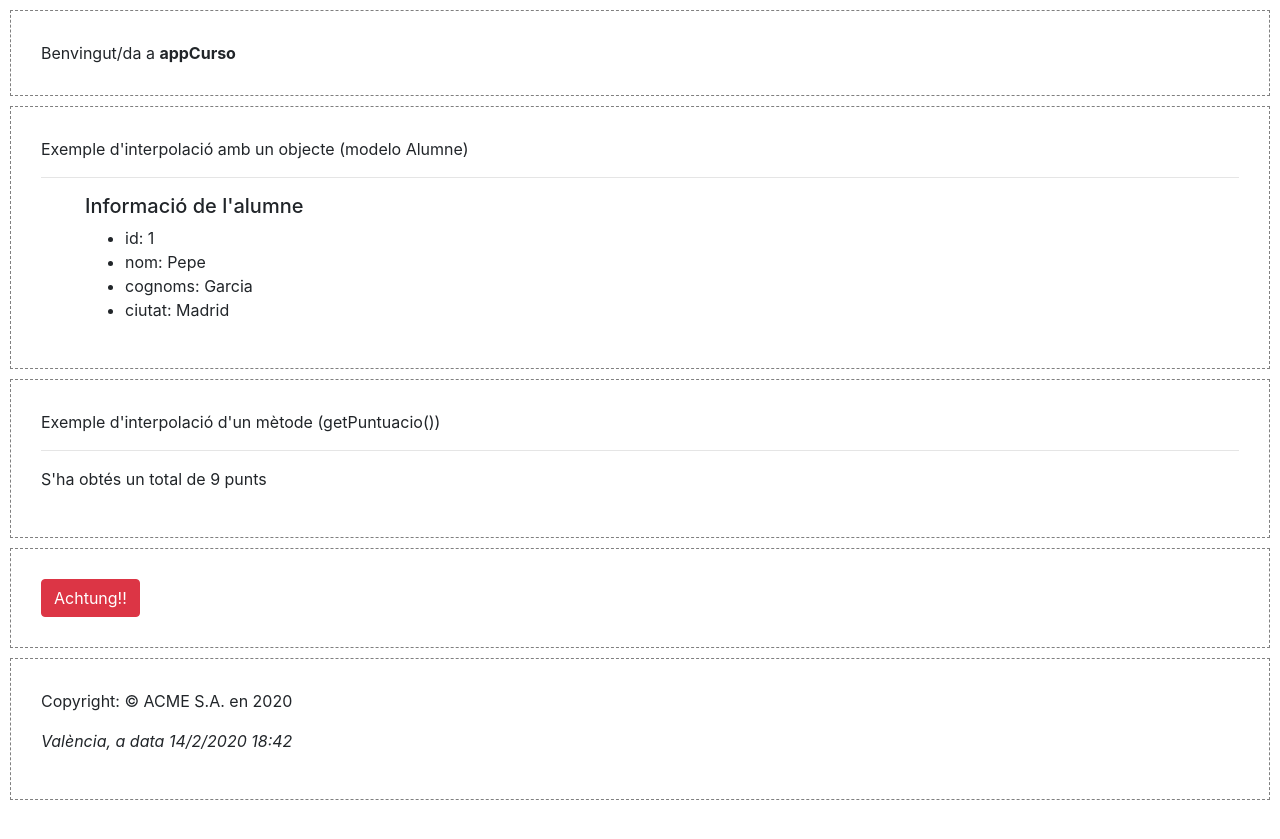
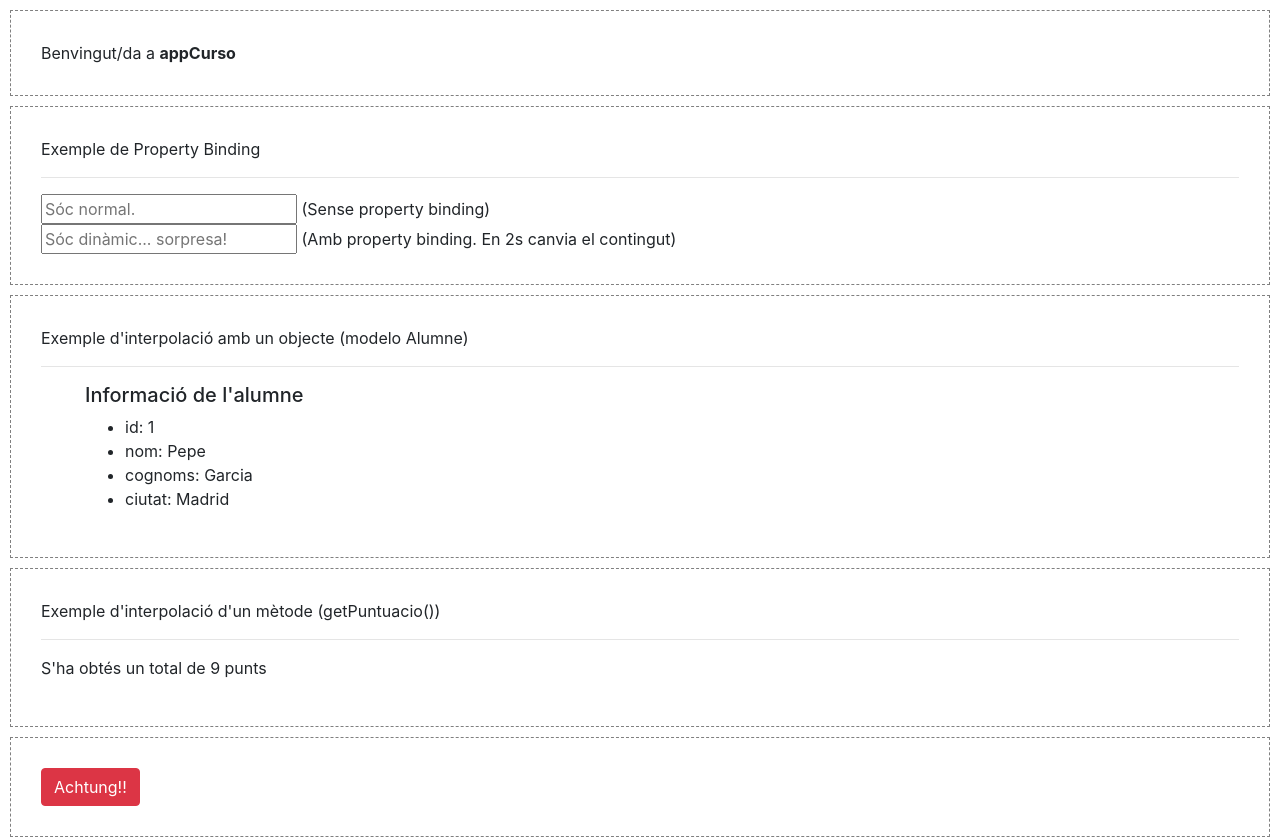
Before and after one commit to mirtalc/angular-tutorial-Ang4desde0, an Angular app: page / in a window 1280 px wide. Shown: the top 839 px of the page. Before the commit the page ends 810 px from the top, so only its background shows below. Built offline with nearby package versions, Linux system fonts and the light colour scheme.

Commit message:
feat(#9): Afegir PropertyBinding en un placeholder

```diff
--- a/src/app/app.component.html
+++ b/src/app/app.component.html
@@ -1,6 +1,12 @@
 <div>
     <div class="section">
         Benvingut/da a <b>{{ titol }}</b>
+    </div>
+
+    <div class="section">
+        <p>Exemple de Property Binding</p>
+        <hr>
+        <app-expropertybinding></app-expropertybinding>
     </div>
 
     <div class="section">
--- a/src/app/app.module.ts
+++ b/src/app/app.module.ts
@@ -10,6 +10,7 @@ import { CopyrightComponent } from './copyright/copyright.component';
 import { DataactualComponent } from './dataactual/dataactual.component';
 import { ViewmodeloComponent } from './viewmodelo/viewmodelo.component';
 import { InterpolarmetodoComponent } from './interpolarmetodo/interpolarmetodo.component';
+import { ExpropertybindingComponent } from './expropertybinding/expropertybinding.component';
 
 /**
  * 2. Decorador del Module amb metadata
@@ -21,7 +22,8 @@ import { InterpolarmetodoComponent } from './interpolarmetodo/interpolarmetodo.c
         CopyrightComponent,
         DataactualComponent,
         ViewmodeloComponent,
-        InterpolarmetodoComponent
+        InterpolarmetodoComponent,
+        ExpropertybindingComponent
     ],
     // dependències (l'origen està a la primera secció amb el imports)
     imports: [
--- /dev/null
+++ b/src/app/expropertybinding/expropertybinding.component.html
@@ -0,0 +1,3 @@
+<input type="text" placeholder="Sóc normal."> (Sense property binding)
+<br>
+<input type="text" [placeholder]="elmeutext"> (Amb property binding. En 2s canvia el contingut)
--- /dev/null
+++ b/src/app/expropertybinding/expropertybinding.component.ts
@@ -0,0 +1,21 @@
+import { Component, OnInit } from '@angular/core';
+
+@Component({
+    selector: 'app-expropertybinding',
+    templateUrl: './expropertybinding.component.html',
+    styleUrls: ['./expropertybinding.component.scss']
+})
+export class ExpropertybindingComponent implements OnInit {
+    // Atributs
+    elmeutext: string = "Sóc dinàmic..."
+
+    constructor() {
+    }
+
+    ngOnInit(): void {
+        setTimeout(() => {
+            this.elmeutext += " sorpresa!"
+        }, 1500)
+    }
+
+}
```
Also changed, not shown: src/app/expropertybinding/expropertybinding.component.scss (added).
